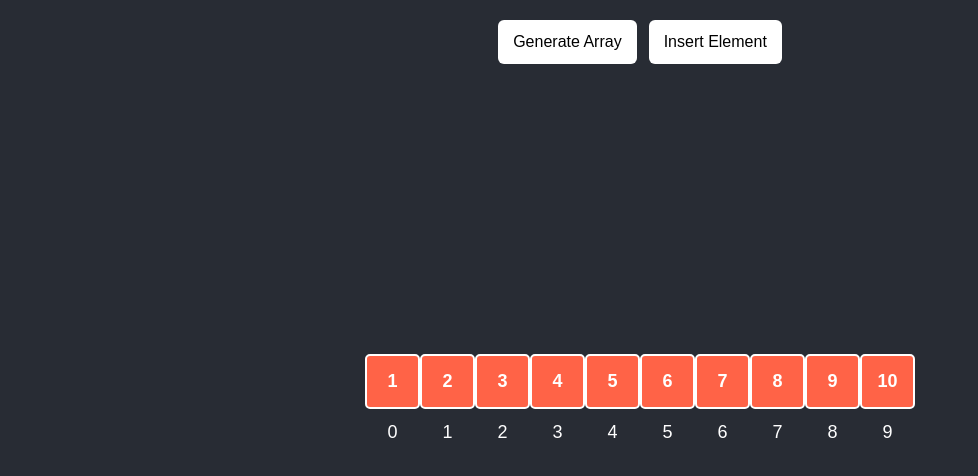
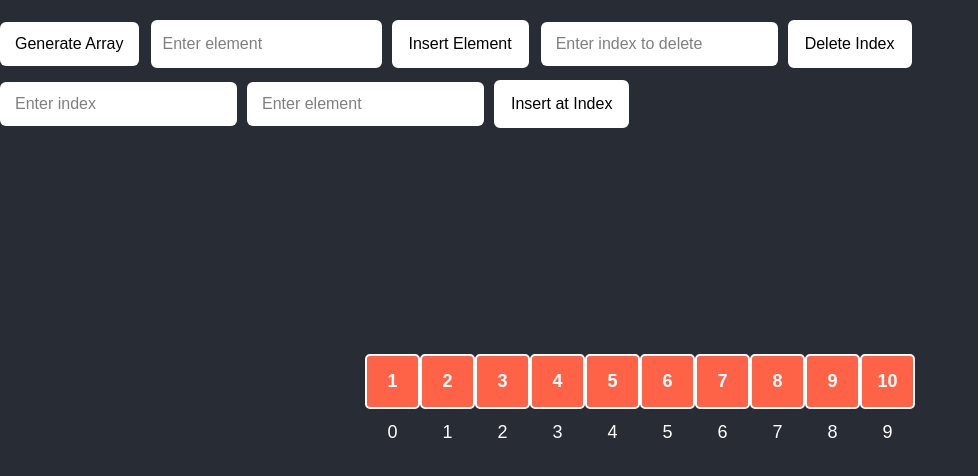
Before and after one commit to KelvinL2005/visualos, a Next.js app in the folder visualos/: page / in a window 1280 px wide. Shown: the top 476 px of the page, without its empty margins (0-978 px from the left). Built offline with nearby package versions, Linux system fonts and the light colour scheme.

Commit message:
Added insert/delete functions

```diff
--- a/visualos/app/page.tsx
+++ b/visualos/app/page.tsx
@@ -2,20 +2,45 @@
 import React, { useState } from "react";
 
 export default function Home() {
+  const [elementValue, setElement] = useState("");
+  const [indexValue, setIndexValue] = useState("");
+  const [inputValue2, setInputValue2] = useState("");
+  const [inputValue, setInputValue] = useState("");
   const [array, setArray] = useState([1, 2, 3, 4, 5, 6, 7, 8, 9, 10]);
 
-  const generateRandomArray = () => { // Generate a random array of 10 elements between 1 and 10
-    const newArray = Array.from({ length: 10 }, () =>
-      Math.floor(Math.random() * 10) + 1// Generate a random number between 1 and 10
-    );
-    setArray(newArray); // Update the state with the new random array, which will trigger a re-render to show the updated array
+  const deleteAtIndex = (index: number) => {
+    setArray(array.filter((_, i) => i !== index));
   };
 
-  // Insert element (not wired yet, but ready)
-function insertElement(element: number): void {
-  const newArray = [...array]; // create a copy of the current array to avoid mutating state directly
-  newArray.push(element); // add the new element to the end of the array
-  setArray(newArray); // update the state with the new array, which will trigger a re-render to show the updated array
+  const generateRandomArray = () => {
+    const newArray = Array.from({ length: 10 }, () =>
+      Math.floor(Math.random() * 10) + 1
+    );
+    setArray(newArray);
+  };
+
+  function insertAtIndex(index: number, element: number) {
+    if (!(index >= 0 && index <= array.length)) {
+      alert(
+        "Index out of bounds. Please enter a valid index between 0 and " +
+          array.length
+      );
+      return;
+    }
+    if (!isNaN(index) && !isNaN(element)) {
+      const newArray = [...array];
+      newArray.splice(index, 0, element);
+      setArray(newArray);
+
+      setIndexValue("");
+      setElement("");
+    }
+  }
+
+  function swap(i: number, j: number) {
+    const newArray = [...array];
+    [newArray[i], newArray[j]] = [newArray[j], newArray[i]]; // Swap elements at indices i and j
+    setArray(newArray);
   }
 
   return (
@@ -31,9 +56,18 @@ function insertElement(element: number): void {
       }}
     >
       {/* Controls */}
-      <div style={{ display: "flex", gap: "12px", position: "absolute", top: 20 }}>
+      <div
+        style={{
+          display: "flex",
+          gap: "12px",
+          position: "absolute",
+          top: 20,
+          flexWrap: "wrap",
+          alignItems: "center",
+        }}
+      >
         <button
-          onClick={generateRandomArray} // onClick event to trigger the generation of a new random array
+          onClick={generateRandomArray}
           style={{
             padding: "10px 15px",
             backgroundColor: "white",
@@ -45,7 +79,48 @@ function insertElement(element: number): void {
           Generate Array
         </button>
 
+        {/* Insert Element */}
+        <div style={{ display: "flex", gap: "10px", alignItems: "center" }}>
+          <input
+            value={inputValue}
+            onChange={(e) => setInputValue(e.target.value)}
+            placeholder="Enter element"
+            style={{
+              padding: "10px",
+              borderRadius: "6px",
+              border: "2px solid white",
+              backgroundColor: "#fff",
+              color: "#000",
+            }}
+          />
+
           <button
+            onClick={() => {
+              const num = Number(inputValue);
+              if (!isNaN(num) && inputValue !== "") {
+                setArray([...array, num]);
+                setInputValue("");
+              }
+            }}
+            style={{
+              cursor: "pointer",
+              border: "2px solid white",
+              backgroundColor: "#fff",
+              color: "#000",
+              padding: "10px 15px",
+              borderRadius: "6px",
+            }}
+          >
+            Insert Element
+          </button>
+        </div>
+
+        {/* Delete Index */}
+        <div style={{ display: "flex", gap: "10px", alignItems: "center" }}>
+          <input
+            value={inputValue2}
+            onChange={(e) => setInputValue2(e.target.value)}
+            placeholder="Enter index to delete"
             style={{
               padding: "10px 15px",
               backgroundColor: "white",
@@ -53,16 +128,74 @@ function insertElement(element: number): void {
               borderRadius: "6px",
               cursor: "pointer",
             }}
+          />
+
+          <button
+            onClick={() => deleteAtIndex(Number(inputValue2))}
+            style={{
+              cursor: "pointer",
+              border: "2px solid white",
+              backgroundColor: "#fff",
+              color: "#000",
+              padding: "10px 15px",
+              borderRadius: "6px",
+            }}
           >
-          Insert Element
+            Delete Index
           </button>
+        </div>
+
+        {/* Insert at Index */}
+        <div style={{ display: "flex", gap: "10px", alignItems: "center" }}>
+          <input
+            value={indexValue}
+            onChange={(e) => setIndexValue(e.target.value)}
+            placeholder="Enter index"
+            style={{
+              padding: "10px 15px",
+              backgroundColor: "white",
+              color: "black",
+              borderRadius: "6px",
+              cursor: "pointer",
+            }}
+          />
+
+          <input
+            value={elementValue}
+            onChange={(e) => setElement(e.target.value)}
+            placeholder="Enter element"
+            style={{
+              padding: "10px 15px",
+              backgroundColor: "white",
+              color: "black",
+              borderRadius: "6px",
+              cursor: "pointer",
+            }}
+          />
+
+          <button
+            onClick={() =>
+              insertAtIndex(Number(indexValue), Number(elementValue))
+            }
+            style={{
+              cursor: "pointer",
+              border: "2px solid white",
+              backgroundColor: "#fff",
+              color: "#000",
+              padding: "10px 15px",
+              borderRadius: "6px",
+            }}
+          >
+            Insert at Index
+          </button>
+        </div>
       </div>
 
       {/* Array Visualizer */}
       <div style={{ display: "flex", gap: "0px" }}>
-        {array.map((value, idx) => ( // array.map to render each element in the array turns data to UI elements
+        {array.map((value, idx) => (
           <div
-            key={idx} // keys help track changes in the array and optimize rendering
+            key={idx}
             style={{
               display: "flex",
               flexDirection: "column",
@@ -86,7 +219,9 @@ function insertElement(element: number): void {
             >
               {value}
             </div>
-            <div style={{ fontSize: "18px", color: "white", marginTop: "10px" }}>
+            <div
+              style={{ fontSize: "18px", color: "white", marginTop: "10px" }}
+            >
               {idx}
             </div>
           </div>
```
Lines whose indentation alone changed are shown as unchanged.
